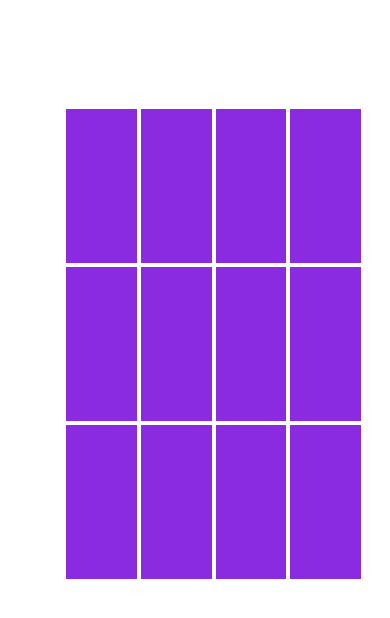
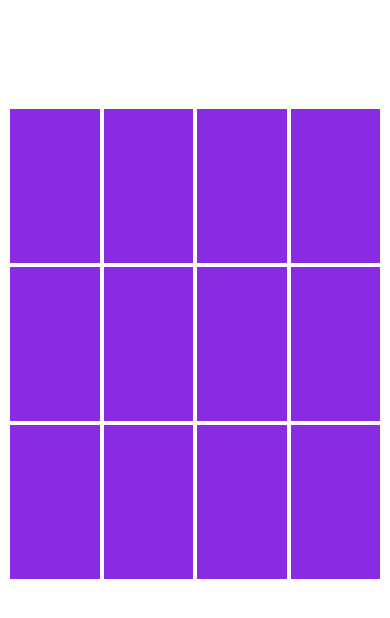
Before and after one commit to omarbr44/guessing-game, a plain HTML site: page index.html in a window 390 px wide. Drawn offline with Linux system fonts and the light colour scheme.

Commit message:
Update style.css

```diff
--- a/style.css
+++ b/style.css
@@ -53,14 +53,14 @@ div{
 
         @media(max-width:500px){
             #container1{
-                max-width: 80%;
-                left: 15%;
+                max-width: 100%;
+                left:0;
 
 }
 
            #container{
-            left: 15%;
-            max-width: 80%;
+            left: 0%;
+            max-width: 100%;
 
            }
             }
```
